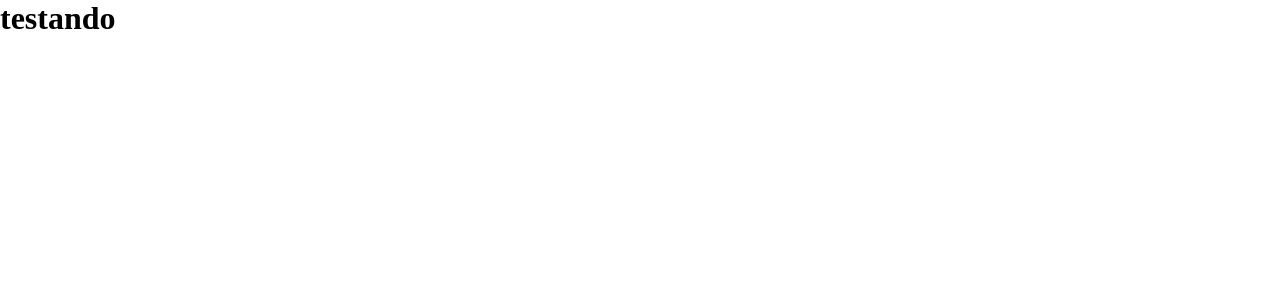
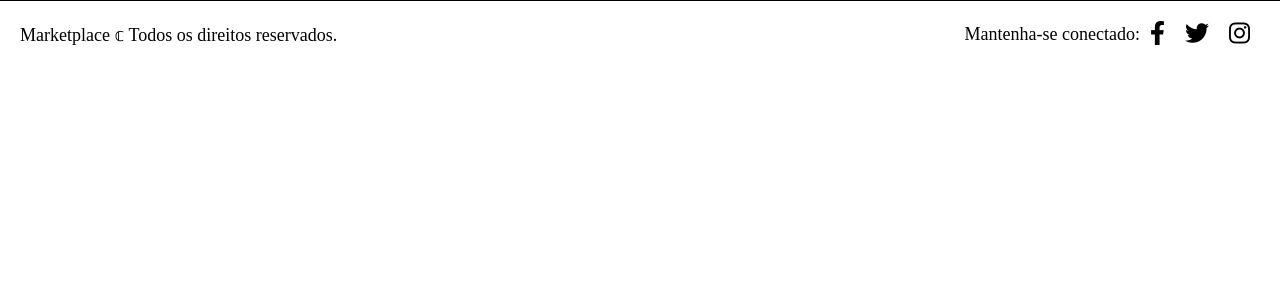
Before and after one commit to daasc/marketplace, a Nuxt app: page / in a window 1280 px wide. Shown: the top 300 px of the page. Built offline with nearby package versions, Linux system fonts and the light colour scheme.

Commit message:
add layout in the project

```diff
--- /dev/null
+++ b/layouts/default.vue
@@ -0,0 +1,15 @@
+<template>
+  <div>
+    <!-- deve add um navbar aqui -->
+    <Nuxt />
+    <footer-component></footer-component>
+  </div>
+</template>
+<script>
+import FooterComponent from '~/components/FooterComponent.vue'
+export default {
+  name: 'DefaultLayout',
+  components: { FooterComponent },
+}
+</script>
+<style lang="scss" scoped></style>
--- a/pages/home.vue
+++ /dev/null
@@ -1,12 +0,0 @@
-<template>
-    <div>
-        <footer-component></footer-component>
-    </div>
-</template>
-<script>
-import FooterComponent from '@/components/FooterComponent.vue'
-export default {
-  name: 'HomePage',
-  components: { "footer-component":FooterComponent },
-}
-</script>
--- a/pages/index.vue
+++ b/pages/index.vue
@@ -1,9 +1,9 @@
 <template>
-  <div><h1>testando</h1></div>
+  <div></div>
 </template>
-
 <script>
 export default {
-  name: 'IndexPage',
+  name: 'HomePage',
+  layout: 'default',
 }
 </script>
```
